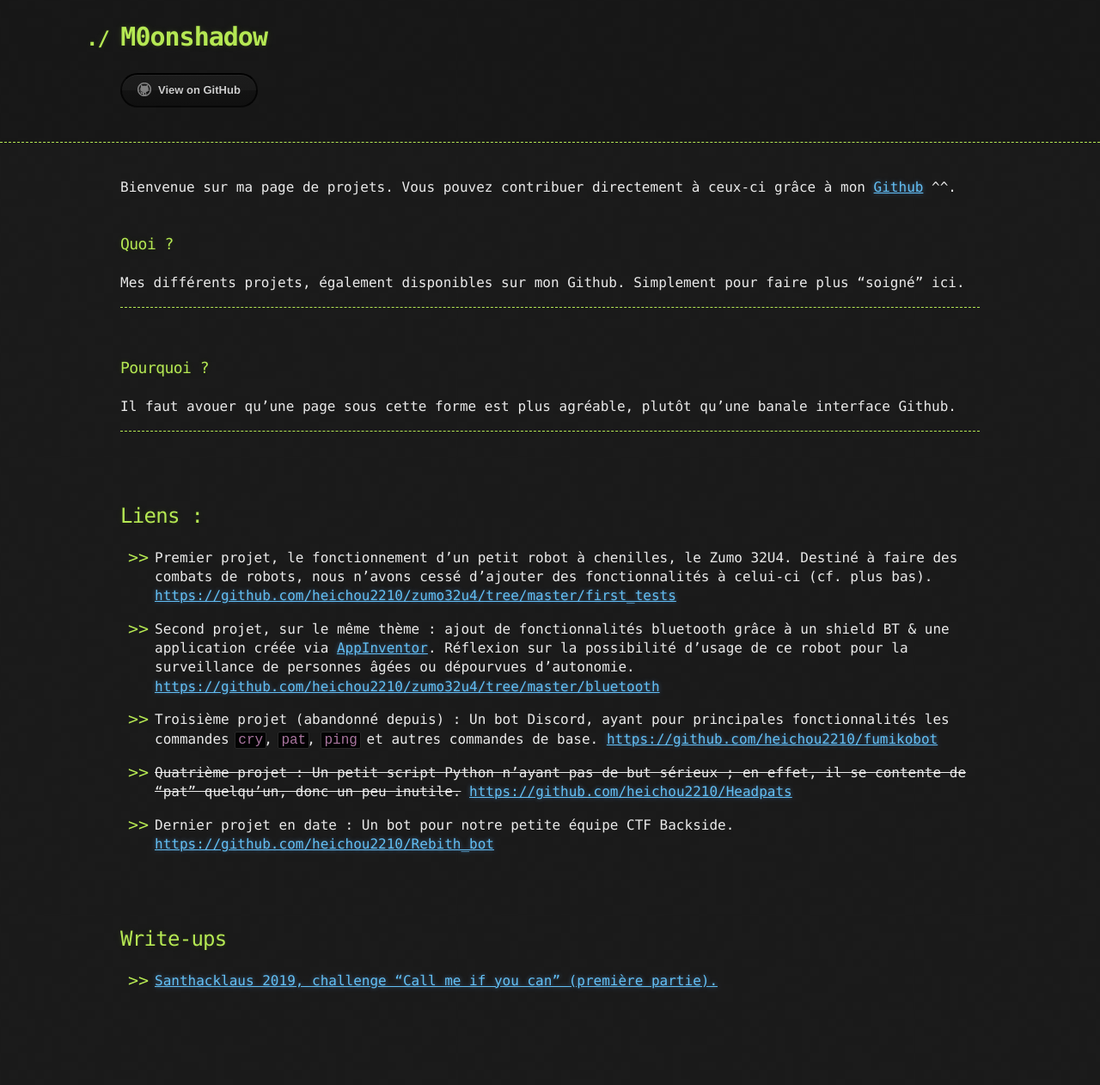
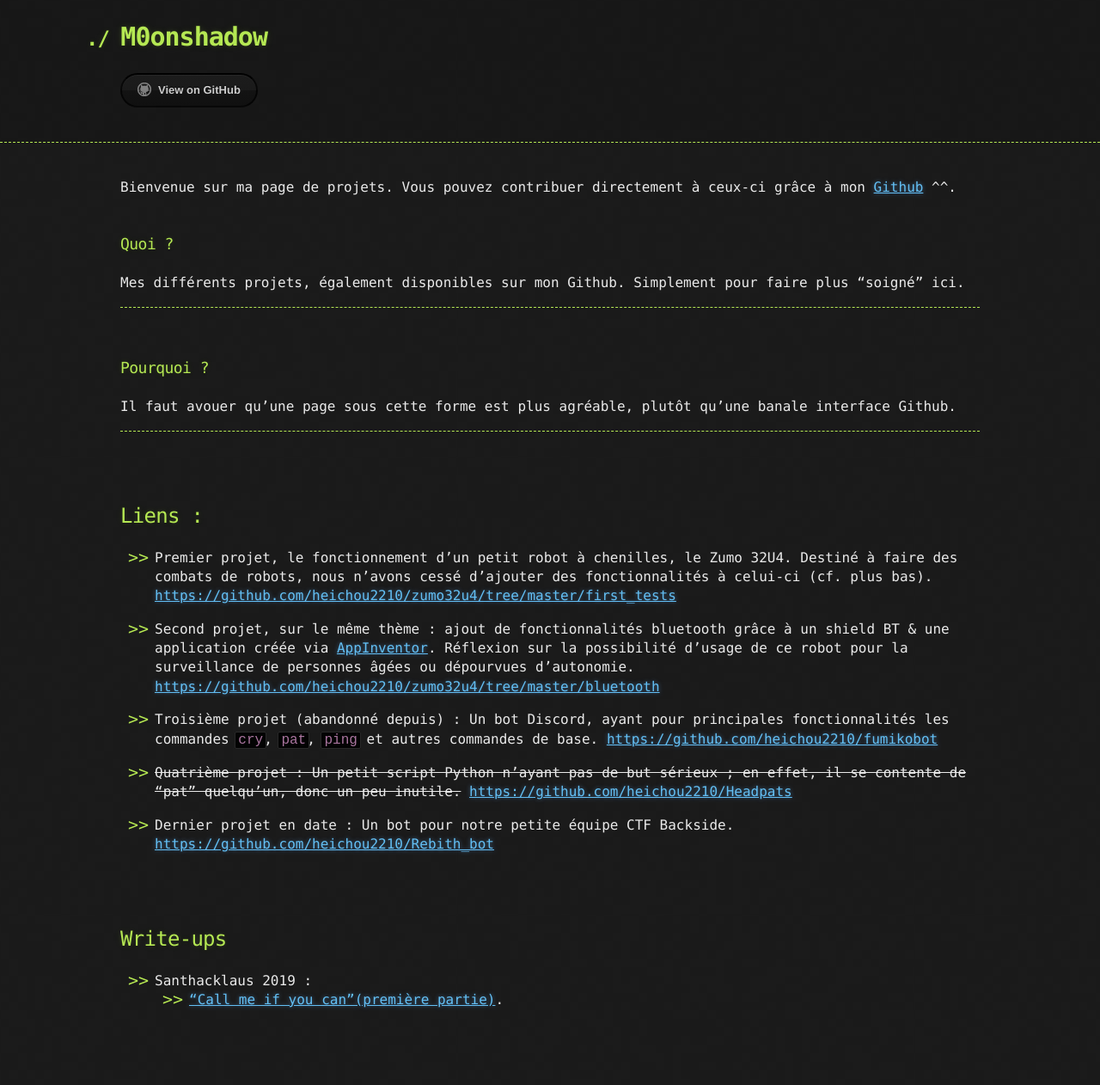
Before and after one commit to M0onshadow/M0onshadow.github.io, a Jekyll site: the page built from index.md, in a window 1280 px wide. Shown: the whole page at 86% size. Built offline with Jekyll 4.4.1, drawn with Linux system fonts in a browser that asks for light colours; the repository's description, which GitHub fills in, is left out; before the commit the page ends 1239 px from its top, so only the background shows below that.

Commit message:
Update index.md

```diff
--- a/index.md
+++ b/index.md
@@ -40,7 +40,8 @@ Destiné à faire des combats de robots, nous n'avons cessé d'ajouter des fonct
 <br/>
 ## Write-ups
 
-- <a href="https://m0onshadow.github.io/ctf/Santhacklaus/callme">Santhacklaus 2019, challenge "Call me if you can" (première partie).</a><br/>
+- Santhacklaus 2019 :
+  - <a href="https://m0onshadow.github.io/ctf/Santhacklaus/callme">"Call me if you can"(première partie)</a>.<br/>
 <br/>
 <br/>
 <br/>
```
